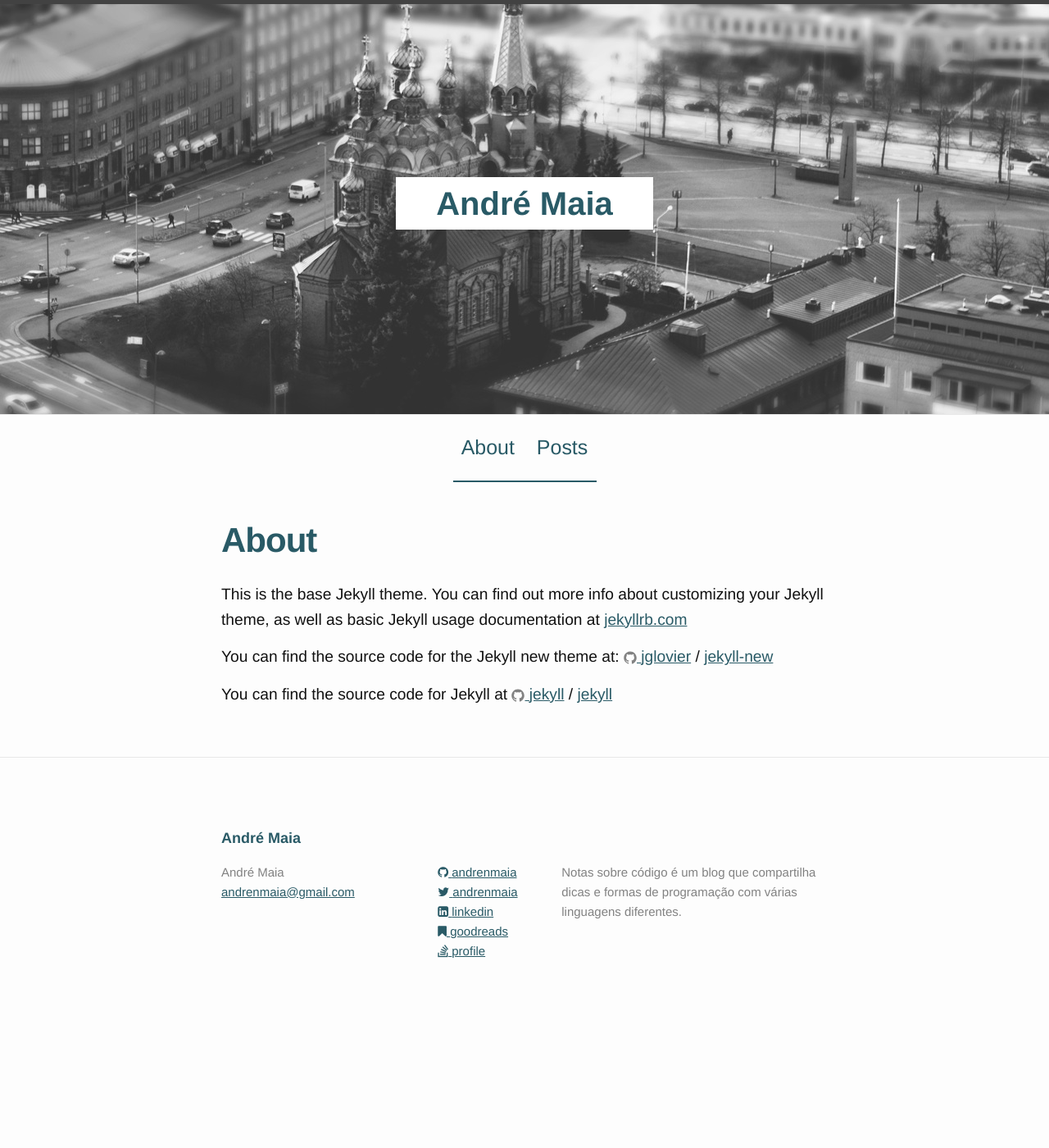
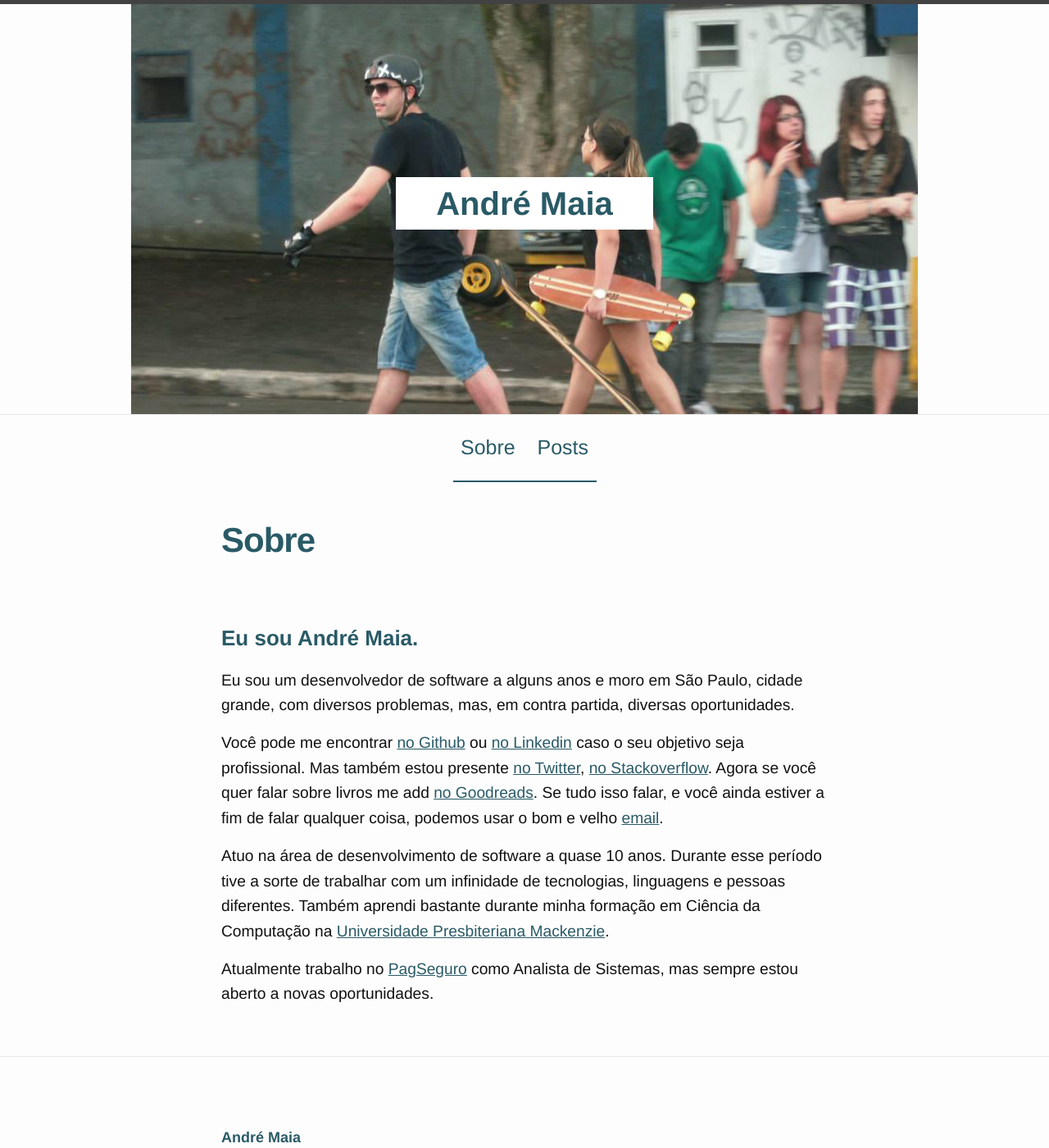
Before and after one commit to andrenmaia/anmaia.com.br, a Jekyll site: the page built from about.md, in a window 1280 px wide and 1400 px high. Shown: the whole window at 82% size. Built offline with Jekyll 4.4.1, drawn with Linux system fonts in a browser that asks for light colours; nearby versions of some CDN libraries; Markdown is read by kramdown in place of the engine named in the settings.

Commit message:
Preenche página about com informações reais

```diff
--- a/about.md
+++ b/about.md
@@ -1,15 +1,17 @@
 ---
 layout: page
-title: About
+title: Sobre
 permalink: /about/
+img: /img/me.jpg
 ---
 
-This is the base Jekyll theme. You can find out more info about customizing your Jekyll theme, as well as basic Jekyll usage documentation at [jekyllrb.com](http://jekyllrb.com/)
+### Eu sou André Maia.
 
-You can find the source code for the Jekyll new theme at:
-{% include icon-github.html username="jglovier" %} /
-[jekyll-new](https://github.com/jglovier/jekyll-new)
+Eu sou um desenvolvedor de software a alguns anos e moro em São Paulo, cidade grande, com diversos problemas, mas, em contra partida, diversas oportunidades.
 
-You can find the source code for Jekyll at
-{% include icon-github.html username="jekyll" %} /
-[jekyll](https://github.com/jekyll/jekyll)
+Você pode me encontrar [no Github](https://github.com/andrenmaia) ou [no Linkedin](https://www.linkedin.com/in/andrenmaia) caso o seu objetivo seja profissional. Mas também estou presente [no Twitter](https://twitter.com/andrenmaia), [no Stackoverflow](http://pt.stackoverflow.com/users/6588/anmaia). Agora se você quer falar sobre livros me add [no Goodreads](http://www.goodreads.com/user/show/17931907-andr-maia). Se tudo isso falar, e você ainda estiver a fim de falar qualquer coisa, podemos usar o bom e velho [email](mailto:andrenmaia@gmail.com).
+
+
+Atuo na área de desenvolvimento de software a quase 10 anos. Durante esse período tive a sorte de trabalhar com um infinidade de tecnologias, linguagens e pessoas diferentes. Também aprendi bastante durante minha formação em Ciência da Computação na [Universidade Presbiteriana Mackenzie](http://up.mackenzie.br/graduacao/sao-paulo/ciencia-da-computacao/).
+
+Atualmente trabalho no [PagSeguro](https://pagseguro.uol.com.br) como Analista de Sistemas, mas sempre estou aberto a novas oportunidades.
```
Also changed, not shown: img/me.jpg (added).
